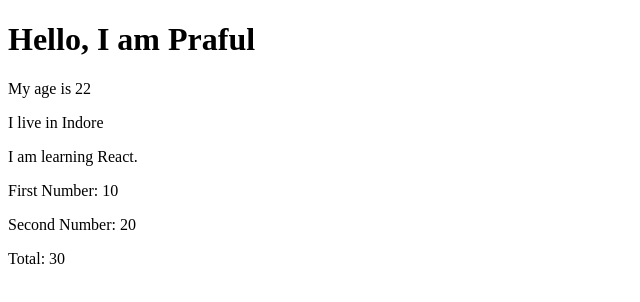
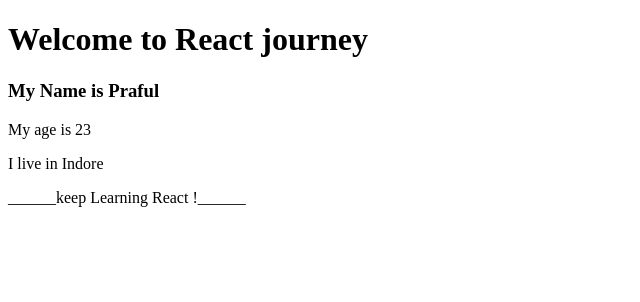
Before and after one commit to prafulM23/react-learning-journey, a React (Vite) app: page / in a window 1280 px wide. Shown: the top 302 px of the page, without its empty margins (0-640 px from the left). Built offline with nearby package versions, Linux system fonts and the light colour scheme.

Commit message:
practice React components

```diff
--- a/src/App.jsx
+++ b/src/App.jsx
@@ -1,26 +1,40 @@
-function App() {
-  const name = "Praful";
-  const age = 22;
+const Header = () => {
+  return (
+    <h1>Welcome to React journey</h1>
+  )
+}
+
+const Profile = () => {
+  const name = "Praful"
+  const age = 23;
   const live = "Indore";
-  const first = 10;
-  const sec = 20;
 
   return (
     <>
-      <div>
-        <h1>Hello, I am {name}</h1>
-        <p>My age is {age}</p>
-        <p>I live in {live}</p>
-        <p>I am learning React.</p>
-      </div>
-
-      <div>
-        <p>First Number: {first}</p>
-        <p>Second Number: {sec}</p>
-        <p>Total: {first + sec}</p>
-      </div>
+      <h3>My Name is {name}</h3>
+      <p>My age is {age}</p>
+      <p>I live in {live}</p>
     </>
-  );
+  )
 }
 
-export default App;
+const Footer = () => {
+  return (
+    <p>______keep Learning React !______</p>
+  )
+}
+
+
+const App = () => {
+
+  return (
+    <>
+      <Header />
+      <Profile />
+      <Footer />
+
+    </>
+  )
+}
+
+export default App
```
